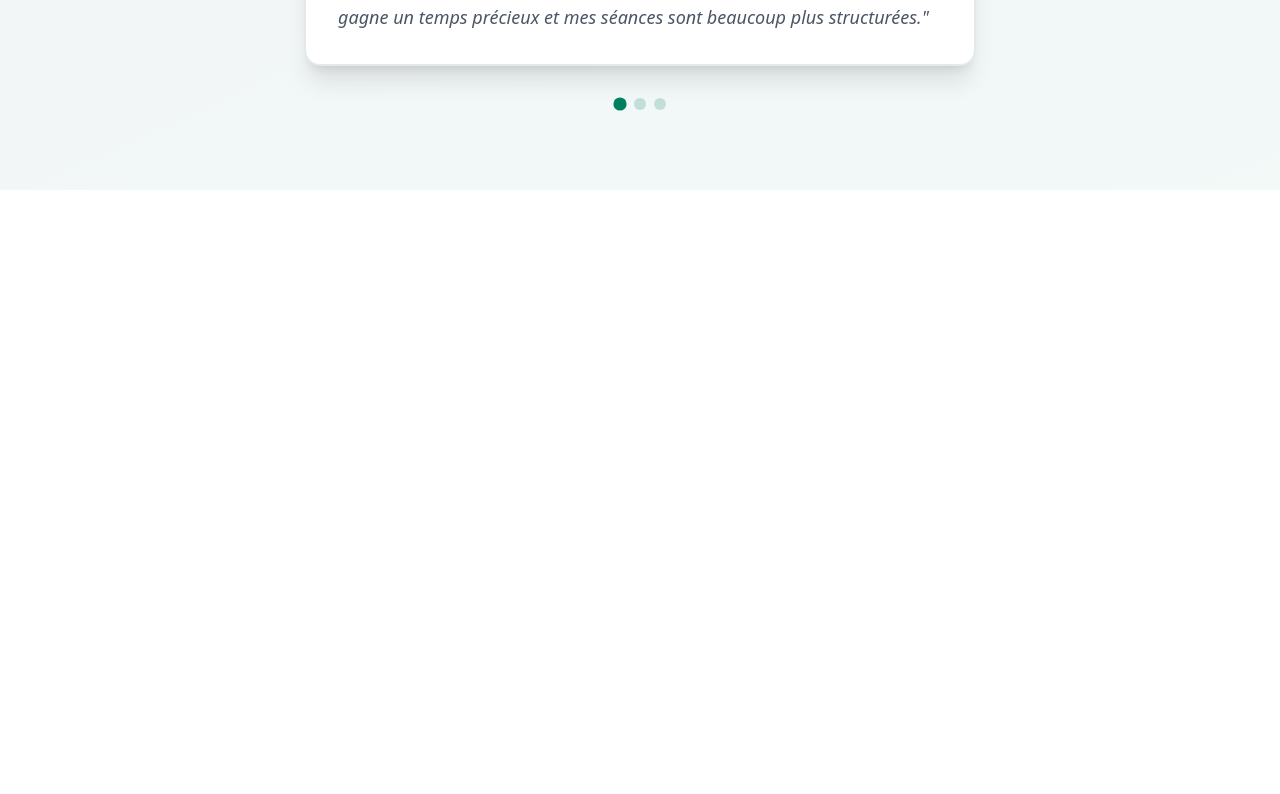
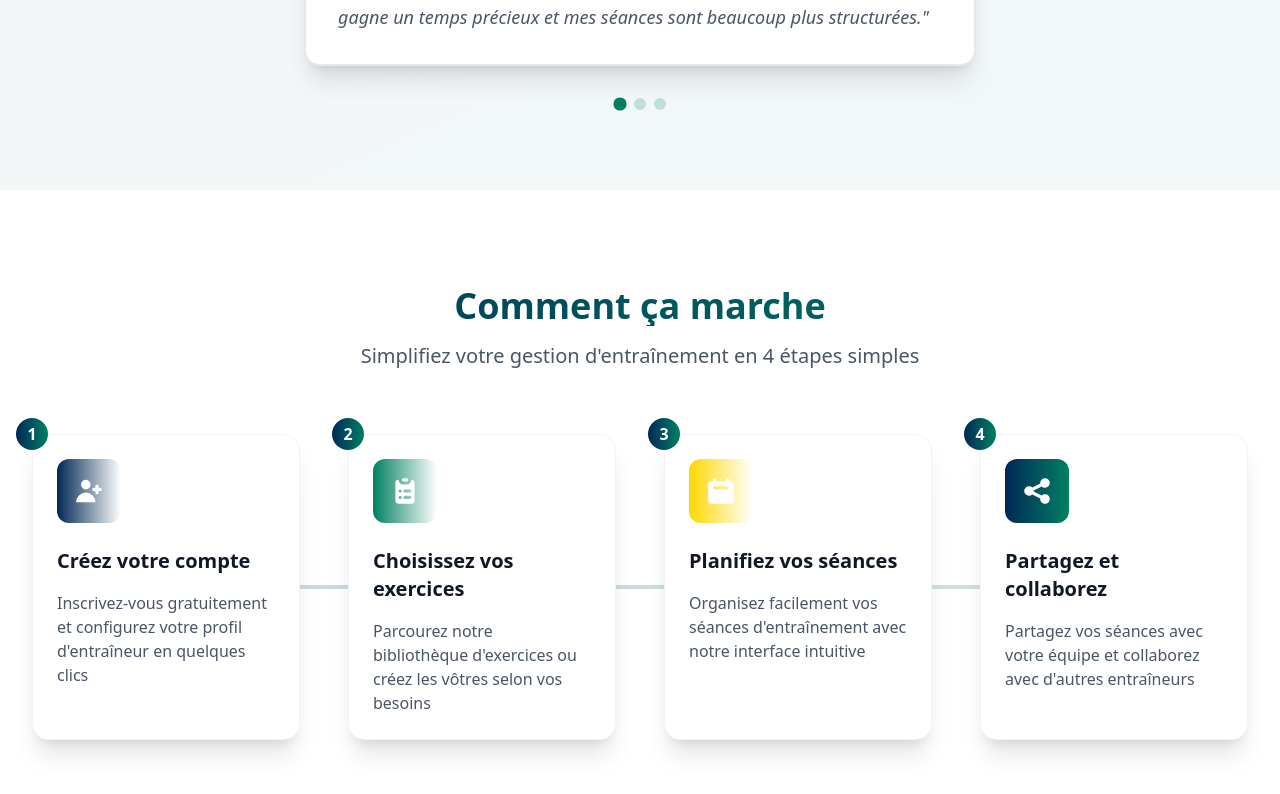
Before and after one commit to petaccia/coatch-heart, a Next.js app in the folder frontend/: page / in a window 1280 px wide. Shown: the part 1934-2728 px from the top of the page. Before the commit the page ends 2124 px from the top, so only its background shows below. Built offline with nearby package versions, Linux system fonts and the light colour scheme.

Commit message:
feat(home): add how it works section
- Create HowItWorksSection component with step cards
- Add howItWorksData with 4 main steps
- Implement animations using Framer Motion
- Use React Icons for step illustrations

```diff
--- a/frontend/package.json
+++ b/frontend/package.json
@@ -16,7 +16,8 @@
     "framer-motion": "^12.6.2",
     "next": "15.2.1",
     "react": "^19.0.0",
-    "react-dom": "^19.0.0"
+    "react-dom": "^19.0.0",
+    "react-icons": "^5.5.0"
   },
   "devDependencies": {
     "@commitlint/cli": "^19.8.0",
--- a/frontend/src/app/page.tsx
+++ b/frontend/src/app/page.tsx
@@ -1,6 +1,7 @@
 import HeroHome from '@/components/sections/home/HeroHome';
 import FeaturesSection from '@/components/sections/home/FeaturesSection';
 import TestimonialsSection from '@/components/sections/home/TestimonialsSection';
+import HowItWorksSection from '@/components/sections/home/HowItWorksSection';
 
 export default function Home() {
   return (
@@ -8,6 +9,7 @@ export default function Home() {
       <HeroHome />
       <FeaturesSection />
       <TestimonialsSection />
+      <HowItWorksSection />
     </main>
   );
 }
--- /dev/null
+++ b/frontend/src/components/sections/home/HowItWorksSection.tsx
@@ -0,0 +1,64 @@
+"use client";
+import { motion } from 'framer-motion';
+import { steps } from '@/data/howItWorksData';
+
+const HowItWorksSection = () => {
+  return (
+    <section className="py-24 bg-white">
+      <div className="max-w-7xl mx-auto px-4 sm:px-6 lg:px-8">
+        <motion.div
+          initial={{ opacity: 0, y: 20 }}
+          whileInView={{ opacity: 1, y: 0 }}
+          viewport={{ once: true }}
+          transition={{ duration: 0.8 }}
+          className="text-center mb-16"
+        >
+          <h2 className="text-4xl font-bold bg-gradient-to-r from-primary to-secondary bg-clip-text text-transparent">
+            Comment ça marche
+          </h2>
+          <p className="mt-4 text-xl text-gray-600">
+            Simplifiez votre gestion d'entraînement en 4 étapes simples
+          </p>
+        </motion.div>
+
+        <div className="relative">
+          {/* Ligne de connexion */}
+          <div className="absolute top-1/2 left-0 w-full h-1 bg-gradient-to-r from-primary/20 to-secondary/20 -translate-y-1/2 hidden lg:block" />
+
+          <div className="grid grid-cols-1 gap-12 lg:grid-cols-4 relative">
+            {steps.map((step, index) => (
+              <motion.div
+                key={step.id}
+                initial={{ opacity: 0, y: 20 }}
+                whileInView={{ opacity: 1, y: 0 }}
+                viewport={{ once: true }}
+                transition={{ duration: 0.5, delay: index * 0.2 }}
+                className="relative"
+              >
+                {/* Numéro de l'étape */}
+                <div className="absolute -top-4 -left-4 w-8 h-8 rounded-full bg-gradient-to-r from-primary to-secondary flex items-center justify-center text-white font-bold z-10">
+                  {step.id}
+                </div>
+
+                <div className="bg-white rounded-2xl shadow-xl p-6 border border-gray-100 hover:border-primary/20 transition-all duration-300 h-full">
+                  <div className={`w-16 h-16 rounded-xl bg-gradient-to-r ${step.color} p-3 mb-6 flex items-center justify-center`}>
+                    <step.Icon className="w-8 h-8 text-white" />
+                  </div>
+
+                  <h3 className="text-xl font-semibold text-gray-900 mb-4">
+                    {step.title}
+                  </h3>
+                  <p className="text-gray-600">
+                    {step.description}
+                  </p>
+                </div>
+              </motion.div>
+            ))}
+          </div>
+        </div>
+      </div>
+    </section>
+  );
+};
+
+export default HowItWorksSection;
--- /dev/null
+++ b/frontend/src/data/howItWorksData.ts
@@ -0,0 +1,41 @@
+import { HiUserAdd, HiClipboardList, HiCalendar, HiShare } from 'react-icons/hi';
+import { IconType } from 'react-icons';
+
+export interface Step {
+  id: number;
+  title: string;
+  description: string;
+  Icon: IconType;
+  color: string;
+}
+
+export const steps: Step[] = [
+  {
+    id: 1,
+    title: "Créez votre compte",
+    description: "Inscrivez-vous gratuitement et configurez votre profil d'entraîneur en quelques clics",
+    Icon: HiUserAdd,
+    color: "from-primary to-primary-dark"
+  },
+  {
+    id: 2,
+    title: "Choisissez vos exercices",
+    description: "Parcourez notre bibliothèque d'exercices ou créez les vôtres selon vos besoins",
+    Icon: HiClipboardList,
+    color: "from-secondary to-secondary-dark"
+  },
+  {
+    id: 3,
+    title: "Planifiez vos séances",
+    description: "Organisez facilement vos séances d'entraînement avec notre interface intuitive",
+    Icon: HiCalendar,
+    color: "from-accent to-accent-dark"
+  },
+  {
+    id: 4,
+    title: "Partagez et collaborez",
+    description: "Partagez vos séances avec votre équipe et collaborez avec d'autres entraîneurs",
+    Icon: HiShare,
+    color: "from-primary to-secondary"
+  }
+];
```
Also changed, not shown: 1 other file (tests, documents, lock files or other folders).
